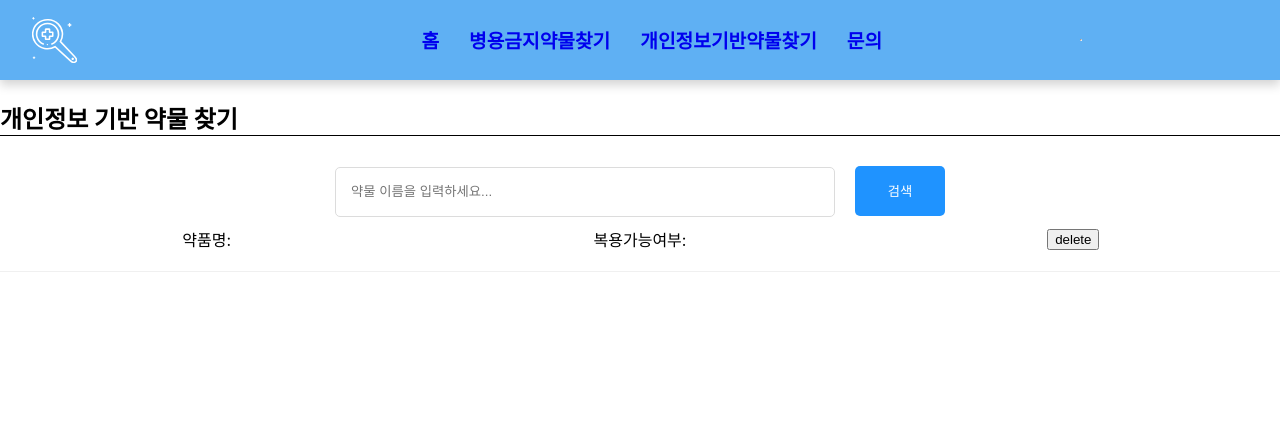
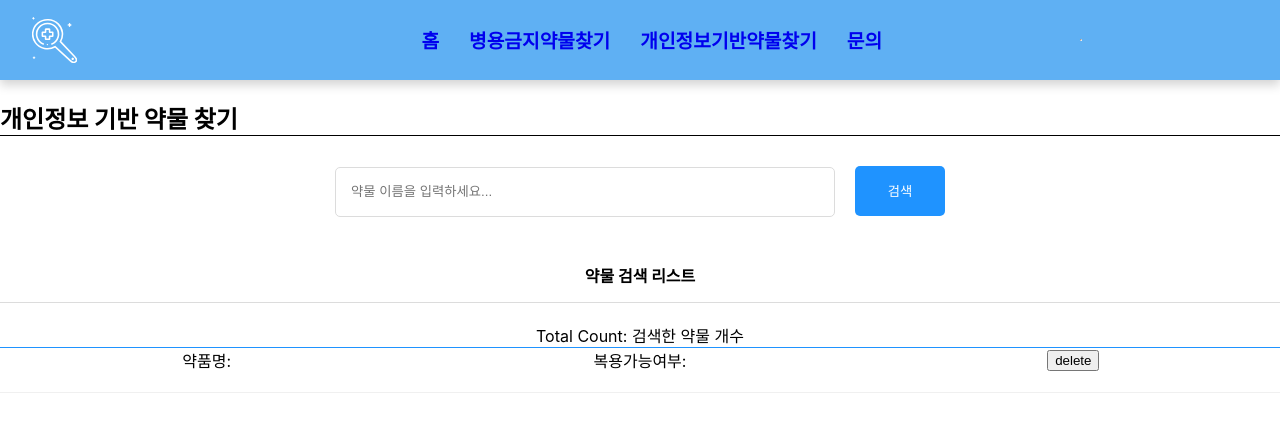
Before and after one commit to LovellR/GSS_Project, a React (Create React App) app in the folder oss-project/: page /detail in a window 1280 px wide. Shown: the top 432 px of the page. Built offline with nearby package versions, Linux system fonts and the light colour scheme.

Commit message:
개인정보 기반 약물 아이템 리스트 스타일링

```diff
--- a/oss-project/src/JS/Detail.js
+++ b/oss-project/src/JS/Detail.js
@@ -1,13 +1,12 @@
 import React from 'react';
 import PersonalEditor from './PersonalEditor';
-import PersonalItem from './PersonalItem';
-
+import PersonalList from './PersonalList';
 const Detail = () => {
     return (
         <div>
             <h2>개인정보 기반 약물 찾기</h2>
             <PersonalEditor />
-            <PersonalItem />
+            <PersonalList />
         </div>
     );
 };
--- a/oss-project/src/JS/PersonalList.js
+++ b/oss-project/src/JS/PersonalList.js
@@ -1,16 +1,15 @@
 import PersonalItem from "./PersonalItem";
+import "./css/PersonalList.css";
 
-const PerosnalList = () => {
+const PersonalList = () => {
     return (
         <div className="personal-list">
-            <h4>약물 검색 리스트</h4>
-            <div>
+            <h4 className="list-heading">약물 검색 리스트</h4>
+            <div className="list-count">
                 <div>Total Count: 검색한 약물 개수</div>
             </div>
-            <div className="list_wrapper">
-                {getSearchResult().map((it) => (
-                    <PersonalItem key={it.id} {...it} />
-                ))}
+            <div className="list-wrapper">
+                <PersonalItem />
             </div>
         </div>
     );
--- /dev/null
+++ b/oss-project/src/JS/css/PersonalList.css
@@ -0,0 +1,19 @@
+.personal-list .list-heading {
+    margin-bottom: 20px;
+    width: 100%;
+    border: none;
+    border-bottom: 1px solid rgb(220, 220, 220);
+    box-sizing: border-box;
+    padding-top: 15px;
+    padding-bottom: 15px;
+}
+
+.personal-list .list-wrapper {
+    display: flex;
+    flex-direction: column;
+    gap: 20px;
+}
+
+.personal-list .list-count {
+    border-bottom: 1px solid #1f93ff;;
+}
```
